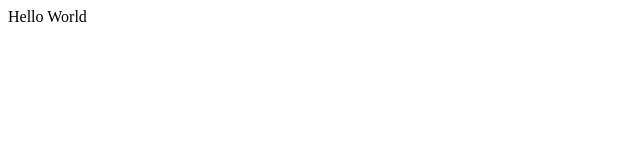
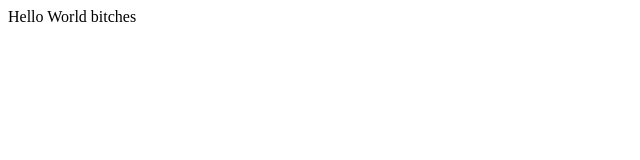
Before and after one commit to ktong314/ktong314.github.io, a plain HTML site: page index.html in a window 1280 px wide. Shown: the full height of the page, 0-640 px from the left. Drawn offline with Linux system fonts and the light colour scheme.

Commit message:
Initial commit

```diff
--- a/index.html
+++ b/index.html
@@ -1,3 +1,3 @@
 <div class="header">
-    Hello World
+    Hello World bitches
 </div>
```
